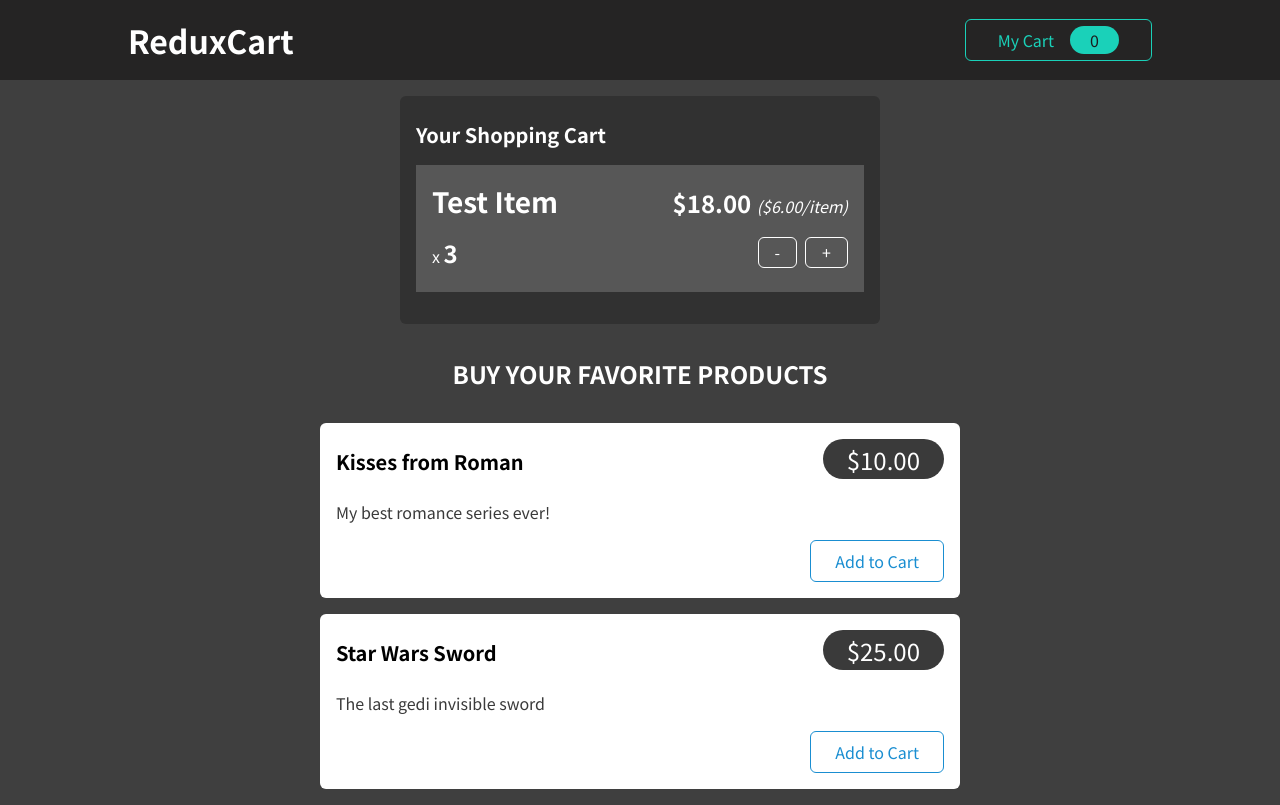
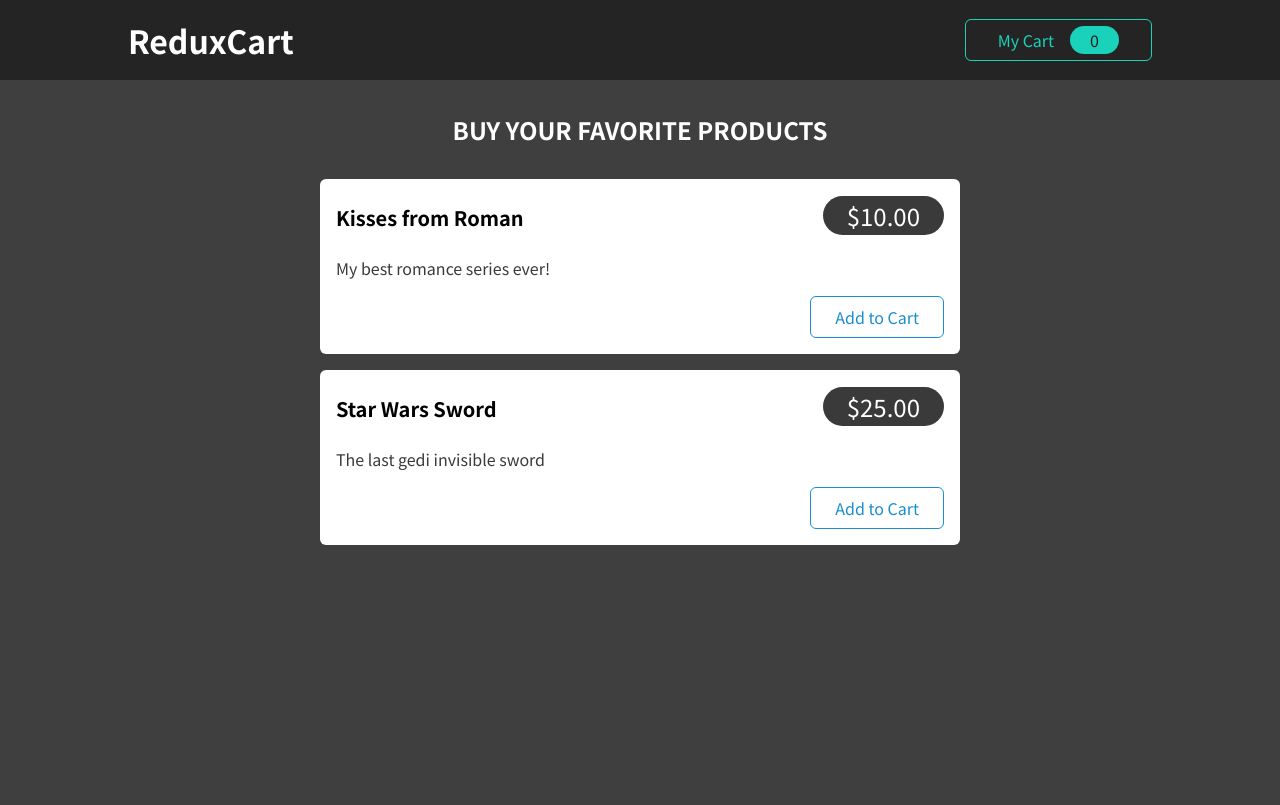
Before and after one commit to ssonko94/React-Advanced-Redux, a React (Create React App) app: page / in a window 1280 px wide. Built offline with nearby package versions, Linux system fonts and the light colour scheme.

Commit message:
render cart on condition of cart button press

```diff
--- a/src/App.js
+++ b/src/App.js
@@ -1,11 +1,13 @@
-import Cart from './components/Cart/Cart';
-import Layout from './components/Layout/Layout';
-import Products from './components/Shop/Products';
+import { useSelector } from "react-redux";
+import Cart from "./components/Cart/Cart";
+import Layout from "./components/Layout/Layout";
+import Products from "./components/Shop/Products";
 
 function App() {
+  const showCart = useSelector((state) => state.ui.cartIsVisible);
   return (
     <Layout>
-      <Cart />
+      {showCart && <Cart />}
       <Products />
     </Layout>
   );
```
